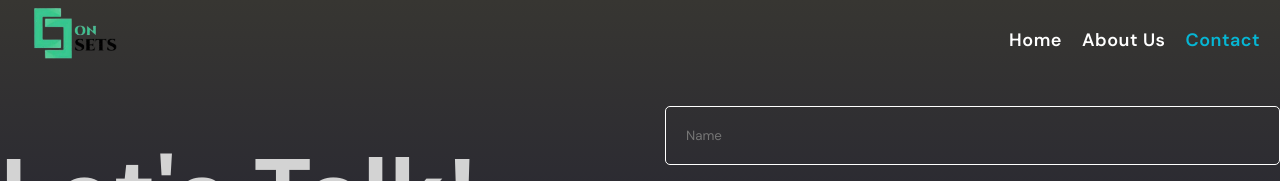
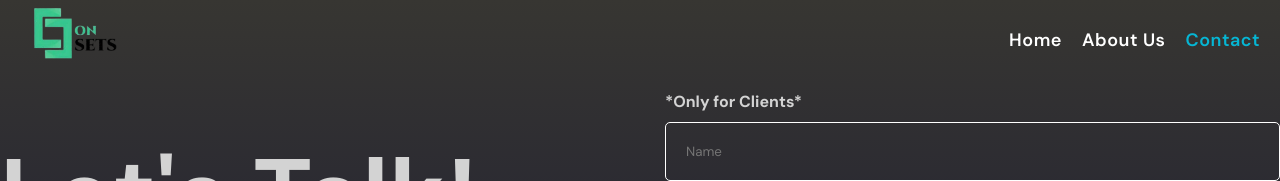
Before and after one commit to faizanshk22/BusinessProject, a React (Vite) app: page /getstarted in a window 1280 px wide. Shown: the top 181 px of the page. Built offline with nearby package versions, Linux system fonts and the light colour scheme.

Commit message:
alignment fixed

```diff
--- a/src/components/GetStarted/GetStarted.jsx
+++ b/src/components/GetStarted/GetStarted.jsx
@@ -106,6 +106,7 @@ function GetStarted() {
         </div>
 
         <div className="formContainer">
+          <p>*Only for Clients*</p>
           <form
             ref={formRef}
             onSubmit={sendEmail}
--- a/src/components/GetStarted/GetStarted.scss
+++ b/src/components/GetStarted/GetStarted.scss
@@ -89,7 +89,10 @@ background: linear-gradient(180deg, #373632, #111132);
             padding: 50px;
             width: 100%;
           }
-
+p{
+  font-weight: bold;
+  margin-bottom: 10px;
+}
         form {
         display: flex;
         flex-direction: column;
@@ -145,7 +148,7 @@ background: linear-gradient(180deg, #373632, #111132);
 
       }
      @include mobile {
-  margin-top: 20px;
+  margin-top: 10px;
   padding: 8px 15px; // reduced from 10px 20px
 }
     }
```
